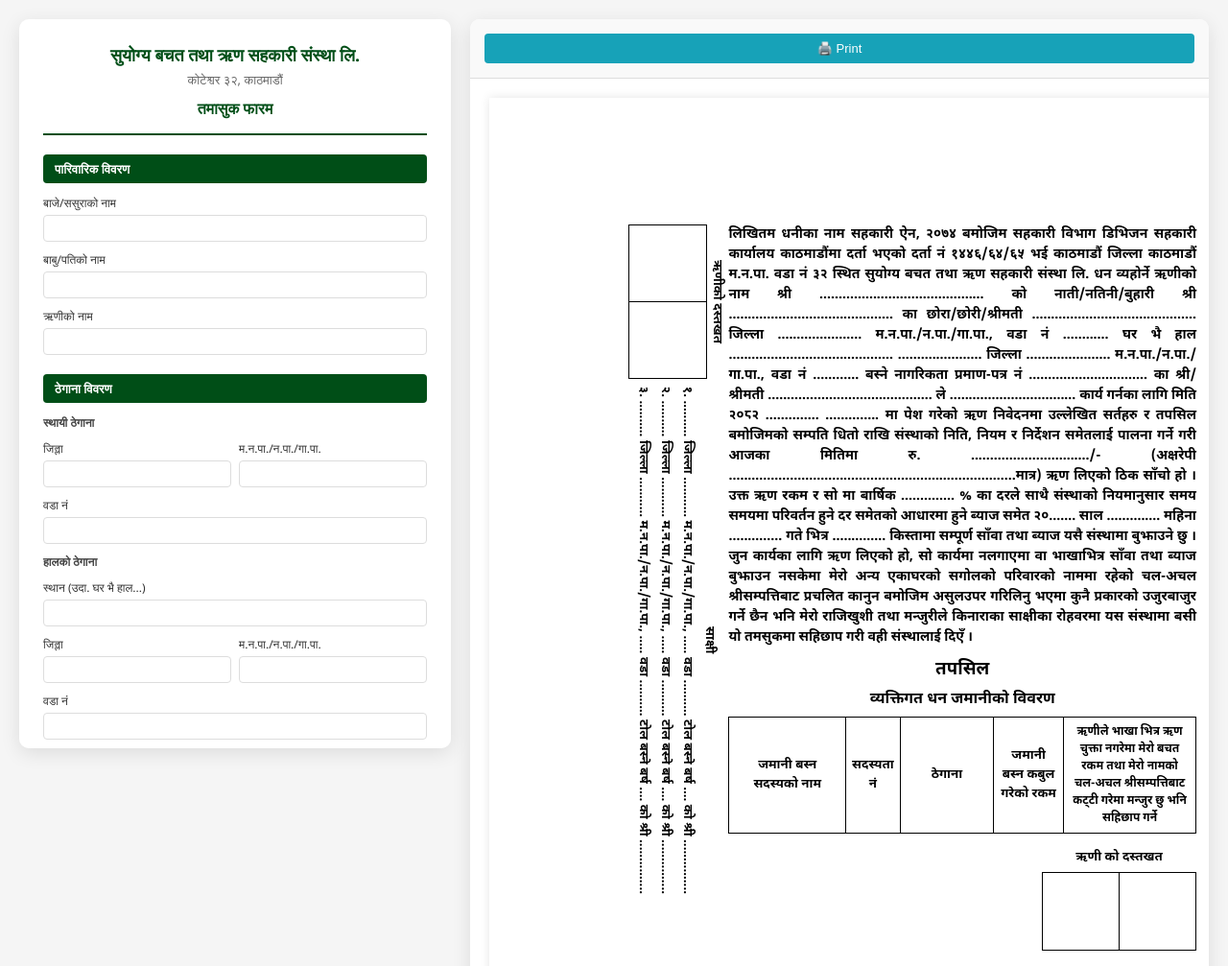
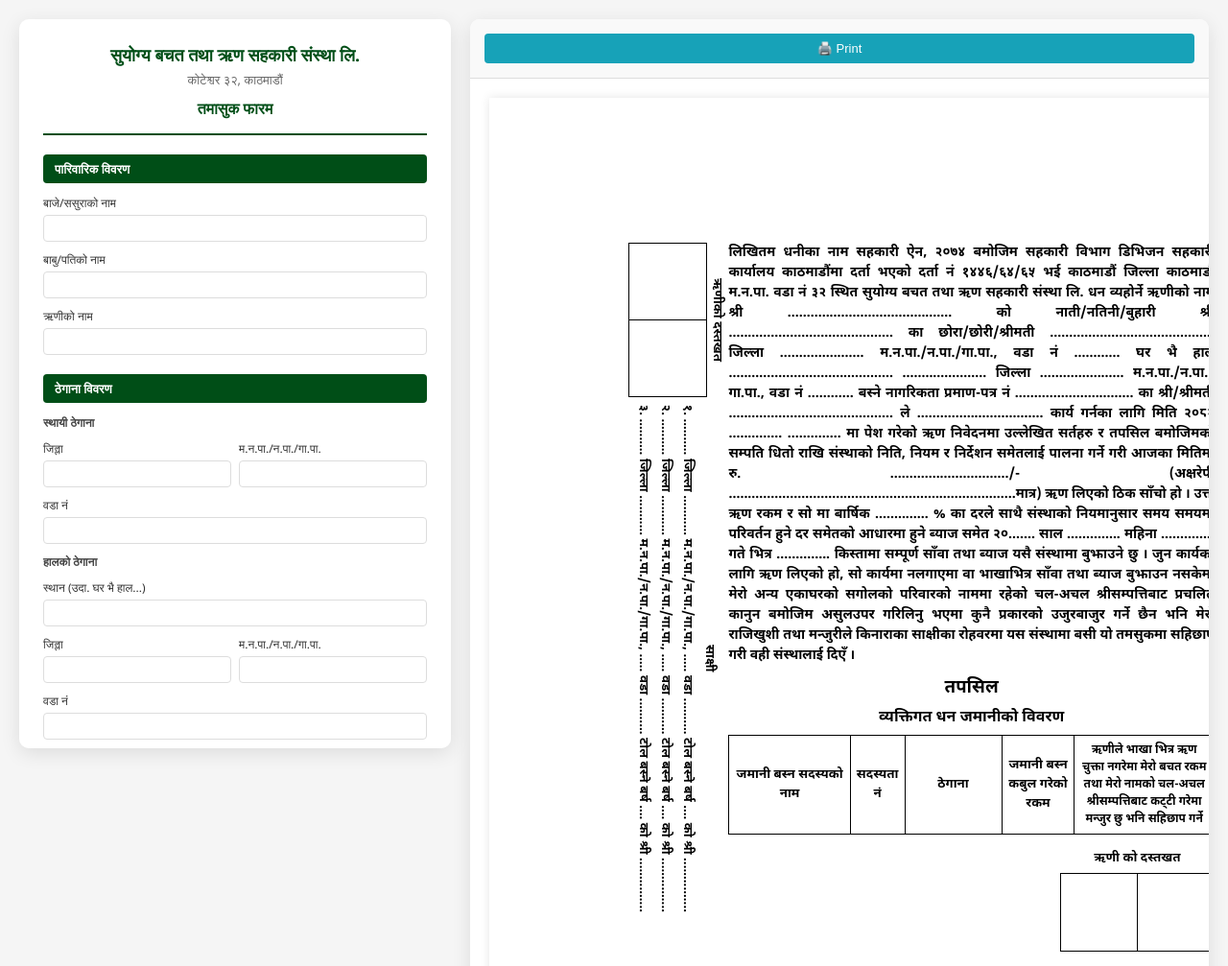
Before and after one commit to sapchuhang/suyogya-DAC, a website: page pages/tamasuk.html in a window 1280 px wide. Shown: the top 1007 px of the page at 96% size. Drawn offline with Linux system fonts and the light colour scheme.

Commit message:
alignment

```diff
--- a/pages/tamasuk.html
+++ b/pages/tamasuk.html
@@ -200,7 +200,7 @@
       .page {
         width: 210mm;
         height: 297mm;
-        padding: 35mm 15mm 15mm 40mm;
+        padding: 40mm 10mm 10mm 40mm;
         margin: 0 auto 20px auto;
         background: white;
         box-shadow: 0 0 10px rgba(0, 0, 0, 0.1);
```
